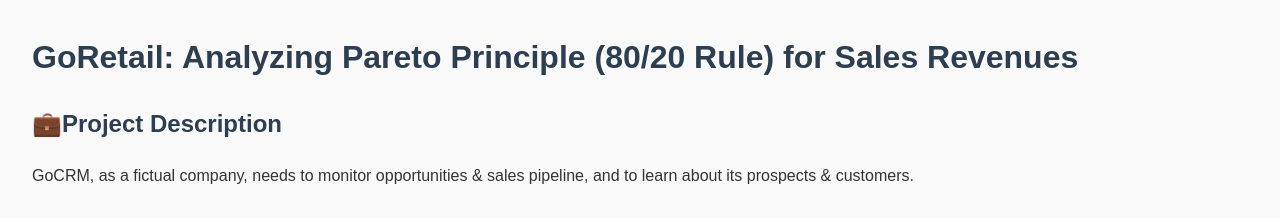
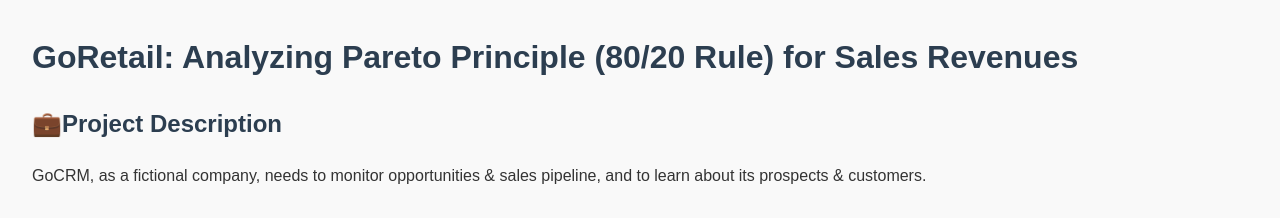
Before and after one commit to myriam-gonidec/GoCRM, a plain HTML site: page index.html in a window 1280 px wide. Shown: the top 218 px of the page. Drawn offline with Linux system fonts and the light colour scheme.

Commit message:
Update index.html

```diff
--- a/index.html
+++ b/index.html
@@ -79,7 +79,7 @@
 
   <div class="section">
     <h2>💼Project Description</h2>
-    <p>GoCRM, as a fictual company, needs to monitor opportunities & sales pipeline, and to learn about its prospects & customers.</p>
+    <p>GoCRM, as a fictional company, needs to monitor opportunities & sales pipeline, and to learn about its prospects & customers.</p>
   </div>
 
   <div class="section">
```
